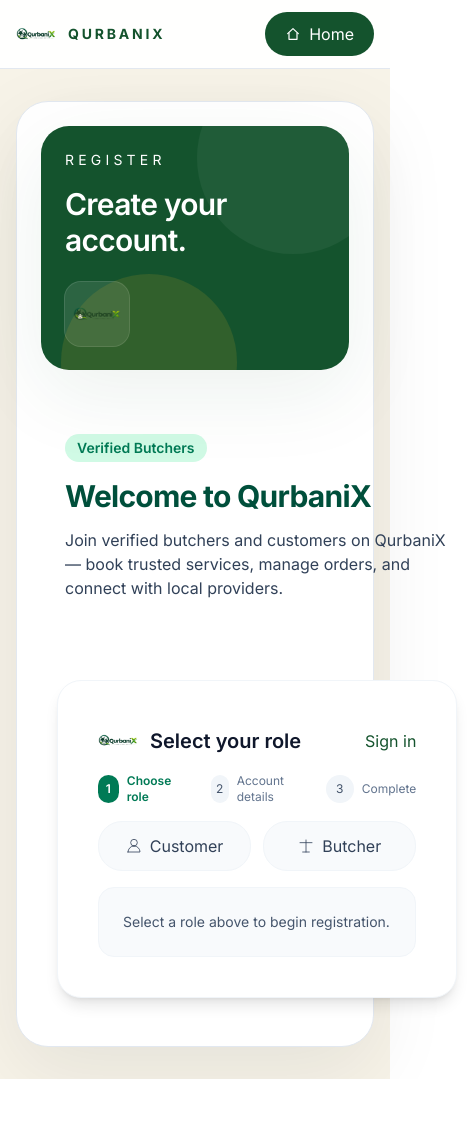
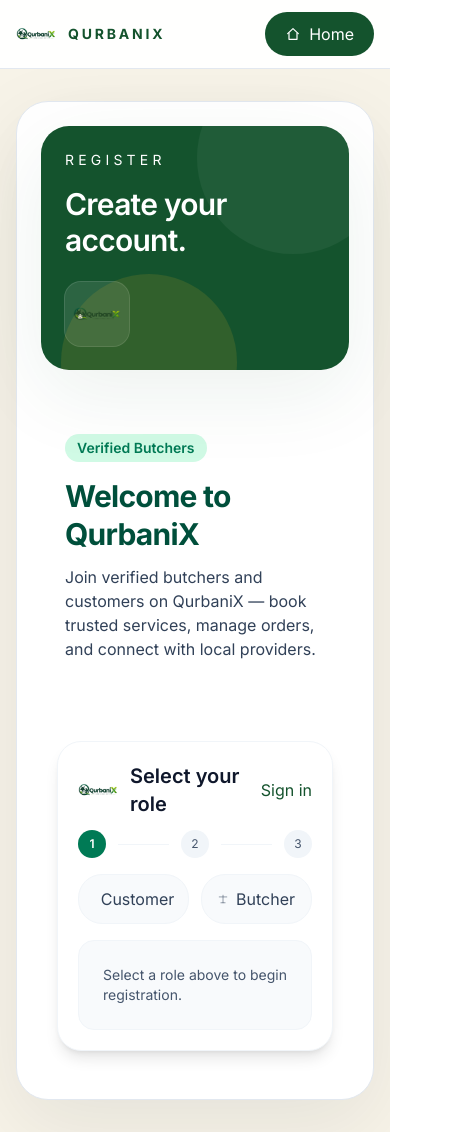
Before and after one commit to Talha-Morshed/QurbaniX, a React (Vite) app in the folder frontend/: page /register in a window 390 px wide. Shown: the whole page, 473 px wide, since content can reach past the window. Before the commit the page ends 1079 px from the top, so only its background shows below. Built offline with nearby package versions, Linux system fonts and the light colour scheme.

Commit message:
Make UI responsive across devices

```diff
--- a/frontend/src/components/Header.css
+++ b/frontend/src/components/Header.css
@@ -81,6 +81,10 @@
     font-size: 0.95rem;
   }
 
+  .header__logo {
+    height: 52px;
+  }
+
   .header__nav a {
     font-size: 0.92rem;
   }
--- a/frontend/src/components/form/LoginShell.jsx
+++ b/frontend/src/components/form/LoginShell.jsx
@@ -126,7 +126,7 @@
 
             {/* Right: Form card */}
             <div className="flex items-center justify-center px-4 py-6 sm:px-6 lg:pr-12">
-              <div className="w-full max-w-2xl rounded-[1.5rem] border border-slate-100 bg-white p-10 shadow-lg">
+              <div className="w-full max-w-2xl rounded-[1.5rem] border border-slate-100 bg-white p-5 shadow-lg sm:p-8 lg:p-10">
                 <div className="mb-6">
                   <div className="flex items-center gap-3">
                     <img src={images.logo} alt="QurbaniX" className="h-10 w-10 object-contain rounded-lg" />
--- a/frontend/src/components/landing/Hero.jsx
+++ b/frontend/src/components/landing/Hero.jsx
@@ -17,8 +17,14 @@
             </div>
           </div>
 
-          <div className="lg:col-span-6 relative">
-            <div className="relative w-full h-96 lg:h-[520px]">
+          <div className="lg:col-span-6">
+            {/* Mobile: single clean image */}
+            <div className="relative rounded-3xl overflow-hidden shadow-2xl md:hidden">
+              <img src={images.cow} alt="Cow" className="w-full h-72 object-cover" />
+            </div>
+
+            {/* md+: layered animal collage */}
+            <div className="relative hidden md:block w-full h-96 lg:h-[520px]">
               {/* Top Left - Goat */}
               <div className="absolute -left-8 -top-12 w-44 h-44 md:w-56 md:h-56 transform rotate-3 z-10">
                 <HeroAnimalCard src={images.goat} alt="Goat" />
--- a/frontend/src/index.css
+++ b/frontend/src/index.css
@@ -75,3 +75,12 @@
 
 /* Small accent badge */
 .accent-badge { color: var(--color-white); background: var(--color-accent); border-radius: 9999px; padding: 0.125rem 0.5rem; font-weight: 600; }
+
+/* Prevent iOS Safari from auto-zooming into small input fields */
+@media (max-width: 768px) {
+  input,
+  select,
+  textarea {
+    font-size: 16px !important;
+  }
+}
--- a/frontend/src/pages/dashboard/CustomerDashboard.jsx
+++ b/frontend/src/pages/dashboard/CustomerDashboard.jsx
@@ -34,7 +34,7 @@
   const selectedPackage = packageOptions.find((item) => item.id === selectedPackageId) ?? packageOptions[0];
 
   return (
-    <div className="min-h-screen bg-warm-cream px-6 py-16 sm:px-8 lg:px-10">
+    <div className="min-h-screen bg-warm-cream px-4 py-10 sm:px-8 lg:px-10">
       <div className="mx-auto flex max-w-6xl flex-col rounded-[2rem] border border-slate-200 bg-white p-8 shadow-[0_24px_80px_rgba(15,23,42,0.08)] sm:p-12 lg:p-14">
         <div className="flex flex-col gap-8 lg:flex-row lg:items-center lg:justify-between">
           <div className="max-w-2xl">
--- a/frontend/src/pages/register/RegistrationLanding.jsx
+++ b/frontend/src/pages/register/RegistrationLanding.jsx
@@ -45,7 +45,7 @@
 
         {/* Right: Form card */}
         <div className="flex items-center justify-center px-4 py-6 sm:px-6 lg:pr-12">
-          <div className="w-full max-w-2xl rounded-[1.5rem] border border-slate-100 bg-white p-10 shadow-lg">
+          <div className="w-full max-w-2xl rounded-[1.5rem] border border-slate-100 bg-white p-5 shadow-lg sm:p-8 lg:p-10">
             <div className="mb-3">
               <div className="flex items-center justify-between gap-4">
                 <div className="flex items-center gap-3">
@@ -68,20 +68,20 @@
 
             {/* Step indicator */}
             <div className="mb-4">
-              <div className="flex items-center gap-4 text-xs text-slate-500">
+              <div className="flex items-center gap-3 text-xs text-slate-500 sm:gap-4">
                 <div className={`flex items-center gap-2 ${activeStep===1? 'text-emerald-700 font-semibold':''}`}>
                   <div className={`w-7 h-7 rounded-full flex items-center justify-center ${activeStep===1? 'bg-emerald-700 text-white':'bg-slate-100 text-slate-600'}`}>1</div>
-                  <div>Choose role</div>
+                  <div className="hidden sm:inline">Choose role</div>
                 </div>
                 <div className="h-px flex-1 bg-slate-100" />
                 <div className={`flex items-center gap-2 ${activeStep===2? 'text-emerald-700 font-semibold':''}`}>
                   <div className={`w-7 h-7 rounded-full flex items-center justify-center ${activeStep===2? 'bg-emerald-700 text-white':'bg-slate-100 text-slate-600'}`}>2</div>
-                  <div>Account details</div>
+                  <div className="hidden sm:inline">Account details</div>
                 </div>
                 <div className="h-px flex-1 bg-slate-100" />
                 <div className={`flex items-center gap-2 ${activeStep===3? 'text-emerald-700 font-semibold':''}`}>
                   <div className={`w-7 h-7 rounded-full flex items-center justify-center ${activeStep===3? 'bg-emerald-700 text-white':'bg-slate-100 text-slate-600'}`}>3</div>
-                  <div>Complete</div>
+                  <div className="hidden sm:inline">Complete</div>
                 </div>
               </div>
             </div>
```
